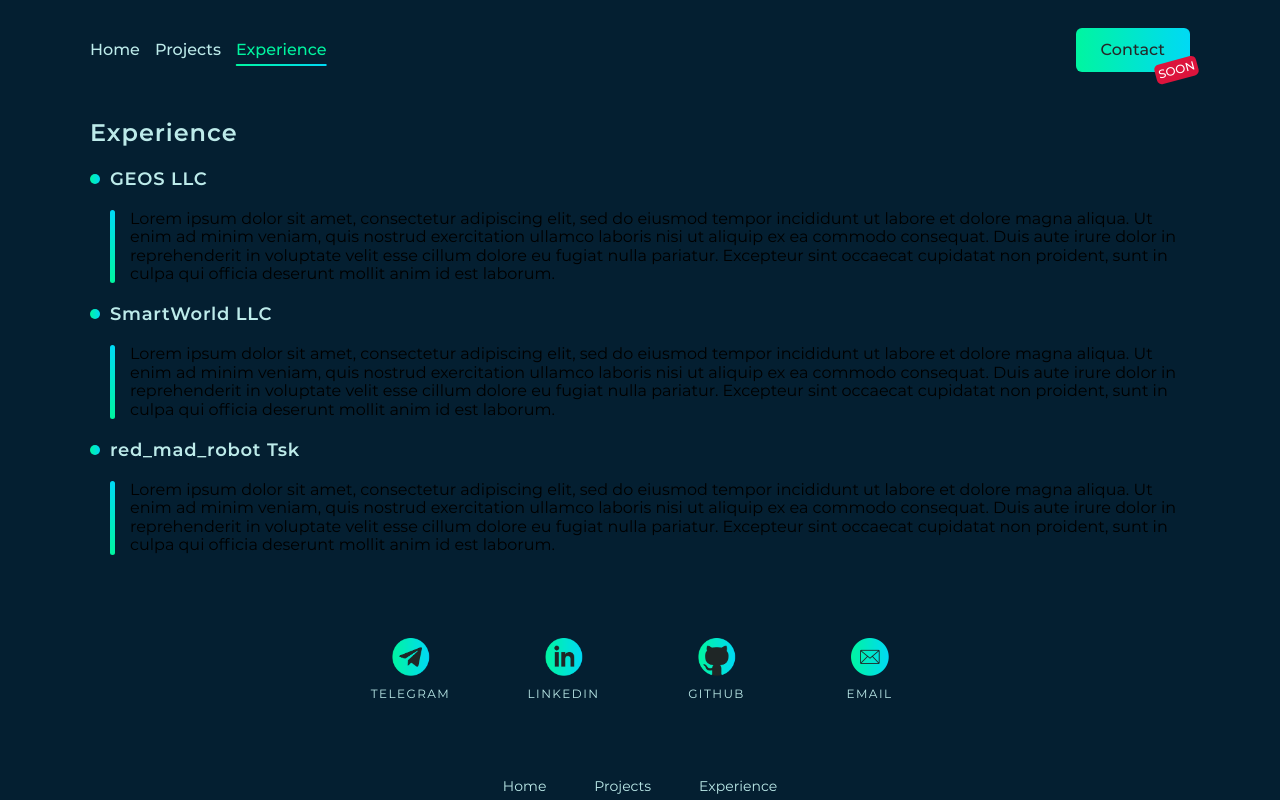
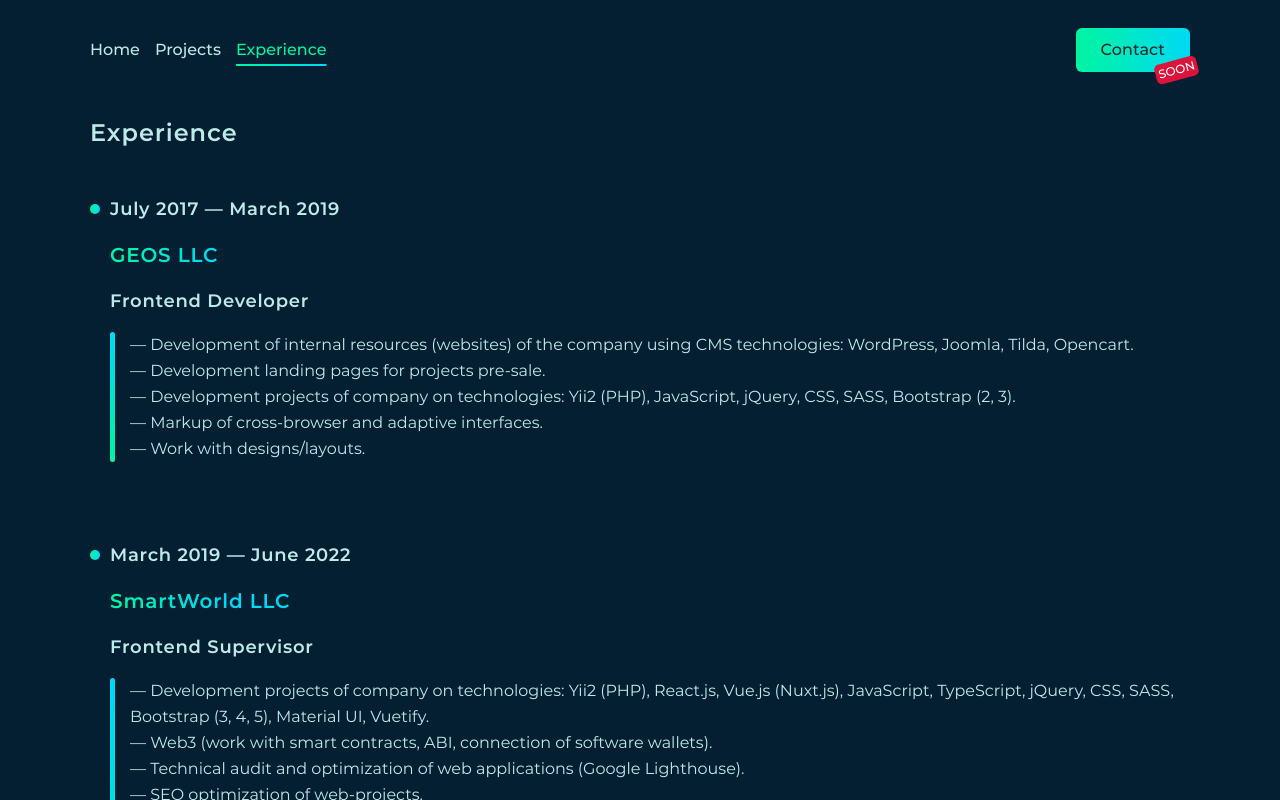
Before and after one commit to FreeeeZ/self-site, a Vue app: page /experience in a window 1280 px wide. Shown: the top 800 px of the page. Built offline with nearby package versions, Linux system fonts and the light colour scheme; what vue3-smooth-scroll would draw is missing.

Commit message:
finish experience page

```diff
--- a/src/components/_global/styles/projects-list.scss
+++ b/src/components/_global/styles/projects-list.scss
@@ -6,6 +6,8 @@
 
   &__title {
     @include title-primary;
+
+    margin: 20px 0 50px;
   }
 
   &__items {
--- a/src/components/experience/experience-list.vue
+++ b/src/components/experience/experience-list.vue
@@ -8,12 +8,16 @@
           :key="index"
         >
           <div class="list-item__info">
-            <p class="list-item__info-title">
-              {{company.title}}
+            <p class="list-item__info-years">
+              {{company.yearInterval}}
             </p>
-            <p class="list-item__info-description">
-              {{company.description}}
+            <p class="list-item__info-name">
+              {{company.name}}
             </p>
+            <p class="list-item__info-position">
+              {{company.position}}
+            </p>
+            <p class="list-item__info-description" v-html="company.description" />
           </div>
         </div>
       </div>
@@ -24,16 +28,48 @@
 <script lang="ts" setup>
 const experienceArray = [
   {
-    title: 'GEOS LLC',
-    description: 'Lorem ipsum dolor sit amet, consectetur adipiscing elit, sed do eiusmod tempor incididunt ut labore et dolore magna aliqua. Ut enim ad minim veniam, quis nostrud exercitation ullamco laboris nisi ut aliquip ex ea commodo consequat. Duis aute irure dolor in reprehenderit in voluptate velit esse cillum dolore eu fugiat nulla pariatur. Excepteur sint occaecat cupidatat non proident, sunt in culpa qui officia deserunt mollit anim id est laborum.',
+    yearInterval: 'July 2017 — March 2019',
+    name: 'GEOS LLC',
+    position: 'Frontend Developer',
+    description: '— Development of internal resources (websites) of the company using CMS technologies: WordPress, Joomla, Tilda, Opencart.<br>' +
+      '— Development landing pages for projects pre-sale.<br>' +
+      '— Development projects of company on technologies: Yii2 (PHP), JavaScript, jQuery, CSS, SASS, Bootstrap (2, 3).<br>' +
+      '— Markup of cross-browser and adaptive interfaces.<br>' +
+      '— Work with designs/layouts.<br>',
   },
   {
-    title: 'SmartWorld LLC',
-    description: 'Lorem ipsum dolor sit amet, consectetur adipiscing elit, sed do eiusmod tempor incididunt ut labore et dolore magna aliqua. Ut enim ad minim veniam, quis nostrud exercitation ullamco laboris nisi ut aliquip ex ea commodo consequat. Duis aute irure dolor in reprehenderit in voluptate velit esse cillum dolore eu fugiat nulla pariatur. Excepteur sint occaecat cupidatat non proident, sunt in culpa qui officia deserunt mollit anim id est laborum.',
+    yearInterval: 'March 2019 — June 2022',
+    name: 'SmartWorld LLC',
+    position: 'Frontend Supervisor',
+    description: '— Development projects of company on technologies: Yii2 (PHP), React.js, Vue.js (Nuxt.js), JavaScript, TypeScript, jQuery, CSS, SASS, Bootstrap (3, 4, 5), Material UI, Vuetify.<br>' +
+      '— Web3 (work with smart contracts, ABI, connection of software wallets).<br>' +
+      '— Technical audit and optimization of web applications (Google Lighthouse).<br>' +
+      '— SEO optimization of web-projects.<br>' +
+      '— Setting up project builders Webpack, Gulp.<br>' +
+      '— Creation and support of extensions for browsers (Chrome extensions).<br>' +
+      '— Conducting Code Review.<br>' +
+      '— Writing own npm packages.<br>' +
+      '— Working with the marketing department on improvements to the company\'s corporate websites.<br>' +
+      '— Working with designs/layouts, as well as interacting with designers to implement layouts.<br><br>' +
+      'Lead tasks:<br>' +
+      '— Drawing up individual development plans for employees.' +
+      '— Drawing up and updating department grades.' +
+      '— Development of the frontend department in the company.<br>' +
+      '— Conducting reports on Frontend topics.<br>' +
+      '— One-to-one communication with employees.<br>' +
+      '— Working with conflict situations in a team.<br>' +
+      '— Organization of activities and events in the department.<br>' +
+      '— Control and updating of documentation for the department in Atlassian Confluence.<br>' +
+      '— Holding meetings of the CAF (Club of Anonymous Frontenders) to exchange experiences and communicate on various topics related to the frontend community.<br>' +
+      '— Conducting interviews for recruitment of staff in the frontend department.<br>',
   },
   {
-    title: 'red_mad_robot Tsk',
-    description: 'Lorem ipsum dolor sit amet, consectetur adipiscing elit, sed do eiusmod tempor incididunt ut labore et dolore magna aliqua. Ut enim ad minim veniam, quis nostrud exercitation ullamco laboris nisi ut aliquip ex ea commodo consequat. Duis aute irure dolor in reprehenderit in voluptate velit esse cillum dolore eu fugiat nulla pariatur. Excepteur sint occaecat cupidatat non proident, sunt in culpa qui officia deserunt mollit anim id est laborum.',
+    yearInterval: 'July 2022 — Now, red_mad_robot',
+    name: 'red_mad_robot',
+    position: 'Frontend Developer',
+    description: '— SuperFarm (Gigamart) - NFT marketplace for the international market. Product development in a large distributed team, preparing the system for release, project support.<br>' +
+      '— Development of the frontend department in the company.<br>' +
+      '— More will be added little bit later...',
   },
 ]
 </script>
--- a/src/components/experience/styles/experience-hero.scss
+++ b/src/components/experience/styles/experience-hero.scss
@@ -3,5 +3,7 @@
 .experience-hero {
   &__title {
     @include title-primary;
+
+    margin: 20px 0 50px;
   }
 }
--- a/src/components/experience/styles/experience-list.scss
+++ b/src/components/experience/styles/experience-list.scss
@@ -1,10 +1,17 @@
 @import "src/assets/scss/_ui/titles";
 
 .experience-list {
+  margin: 0 0 130px;
+
   &__items {
     &-point {
       position: relative;
       padding: 0 0 0 20px;
+      margin: 0 0 80px;
+
+      &:last-child {
+        margin: 0;
+      }
 
       &::before {
         position: absolute;
@@ -21,7 +28,29 @@
       .list {
         &-item {
           &__info {
-            &-title {
+            &-years {
+              font-weight: 600;
+              font-size: 18px;
+              line-height: 26px;
+              letter-spacing: 0.04em;
+              color: #BDEBEA;
+            }
+
+            /* stylelint-disable */
+            &-name {
+              font-weight: 600;
+              font-size: 20px;
+              line-height: 26px;
+              letter-spacing: 0.04em;
+              color: #BDEBEA;
+              background: linear-gradient(90deg, #00F5A0 0%, #00D9F5 10%);
+              -webkit-background-clip: text;
+              -webkit-text-fill-color: transparent;
+              text-fill-color: transparent;
+            }
+            /* stylelint-enable */
+
+            &-position {
               font-weight: 600;
               font-size: 18px;
               line-height: 26px;
@@ -31,7 +60,10 @@
 
             &-description {
               position: relative;
+              font-size: 16px;
               padding: 0 0 0 20px;
+              line-height: 26px;
+              color: #BDEBEA;
 
               &::before {
                 content: '';
--- a/src/layouts/app-layout/components/header/styles/navigation-mobile.scss
+++ b/src/layouts/app-layout/components/header/styles/navigation-mobile.scss
@@ -41,8 +41,8 @@
         transform: translate(-300%, 0);
         transition: all .5s;
         position: absolute;
-        background: rgba(34, 37, 37, 75%);
-        padding: 110px 20px 20px 20px;
+        background: rgb(34 37 37 / 75%);
+        padding: 110px 20px 20px;
         top: -50px;
 
         &.opened {
```
Also changed, not shown: 2 other files (tests, documents, lock files or other folders).
